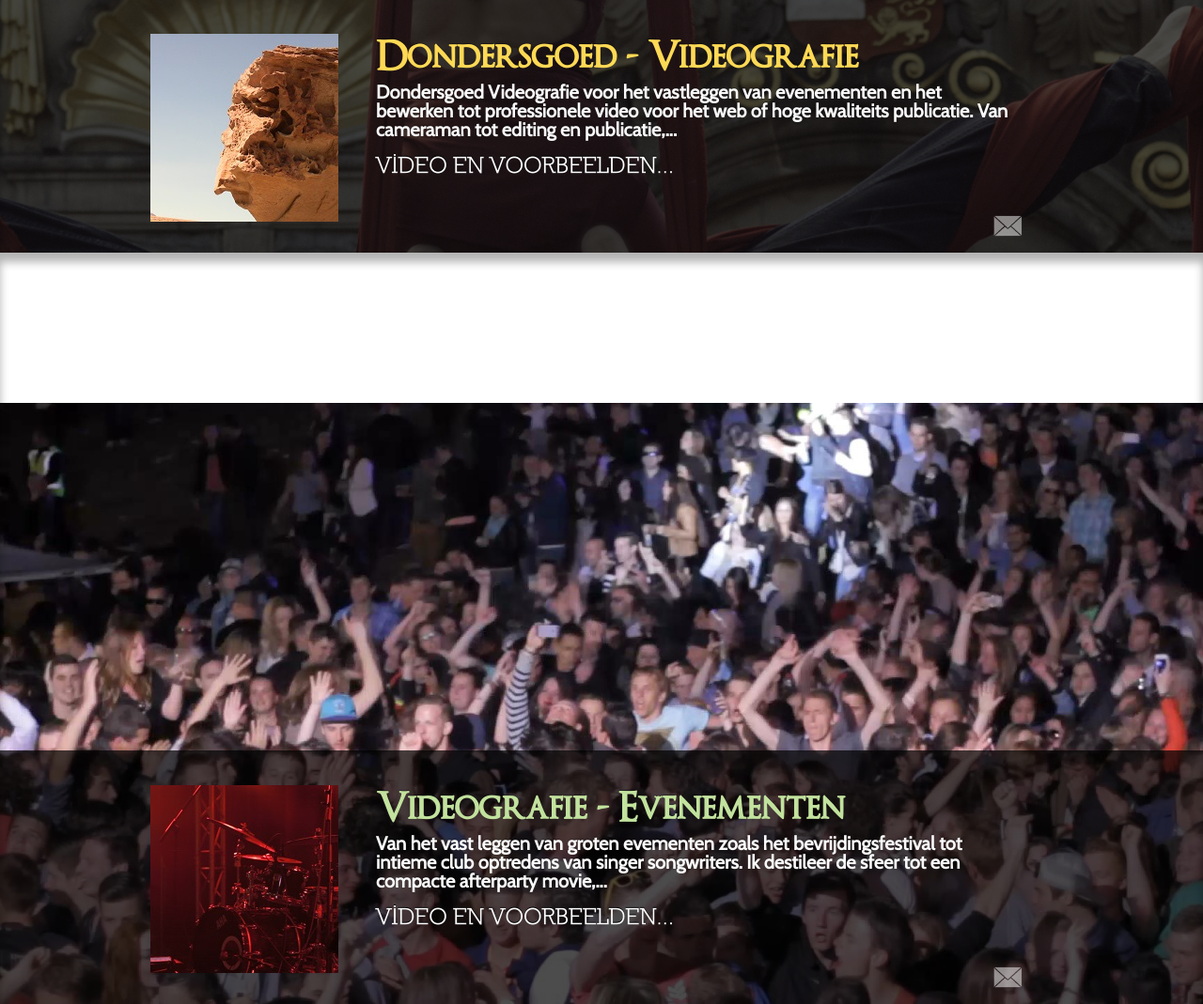
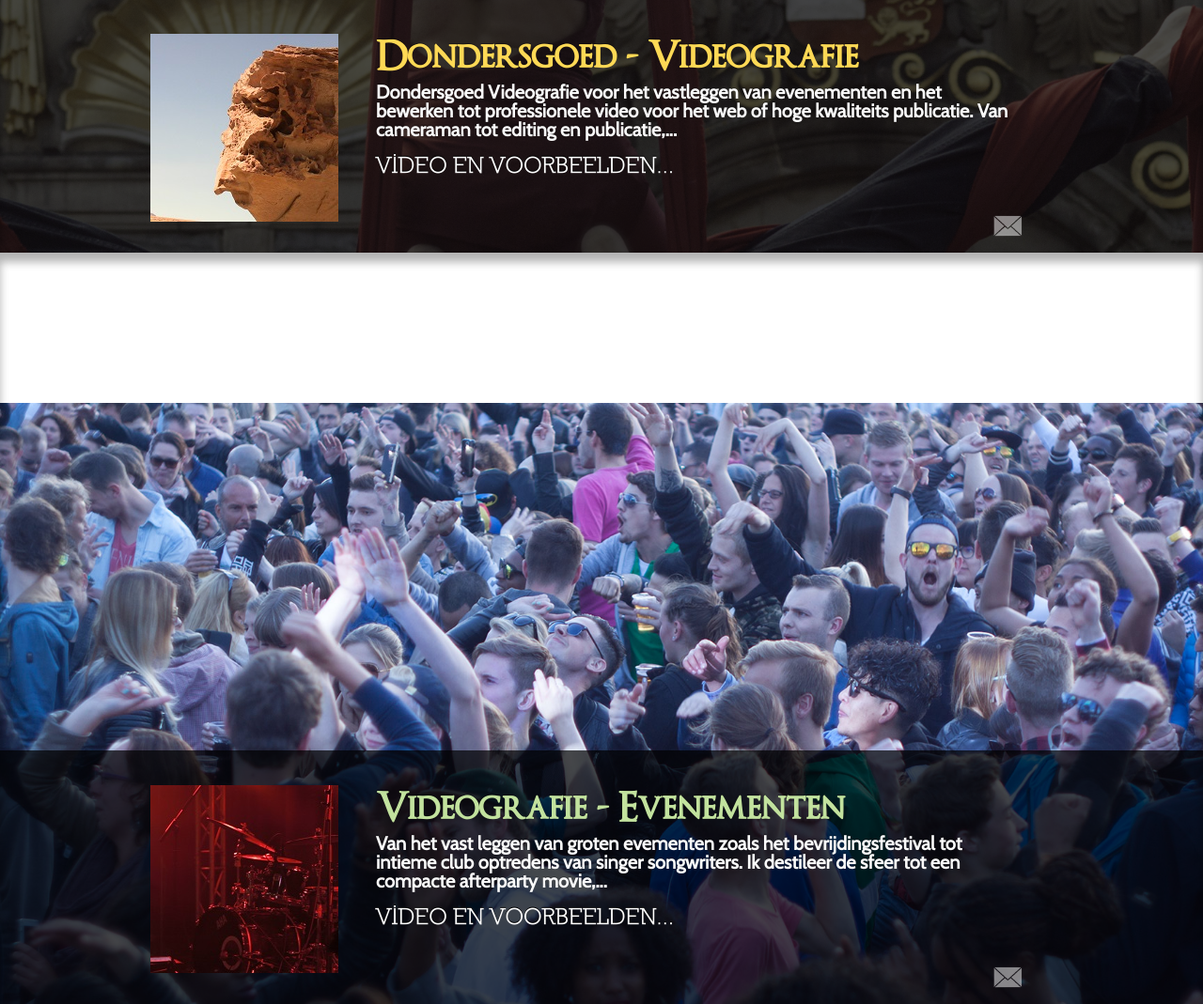
Before and after one commit to Dondersgoed/Dondersgoed.github.io, a plain HTML site: page index.html in a window 1280 px wide. Shown: the part 1331-2400 px from the top of the page at 94% size. Drawn offline with nearby package versions, Linux system fonts and the light colour scheme.

Commit message:
New Party BG

```diff
--- a/index.html
+++ b/index.html
@@ -81,7 +81,7 @@ p.audioplayer_container span {
     </div>
   </div>
 </div>
-<div class="slide" style="background-image: url('Pic/Dijk.jpg'); background-position: 0px 0px;" data-stellar-background-ratio="0.1">
+<div class="slide" style="background-image: url('Pic/Liberty-Dance.jpg'); background-position: 0px 0px;" data-stellar-background-ratio="0.1">
   <div class="bar">
     <div class="box">
       <div class="placeholder_evenementen" id="artwork">
```
